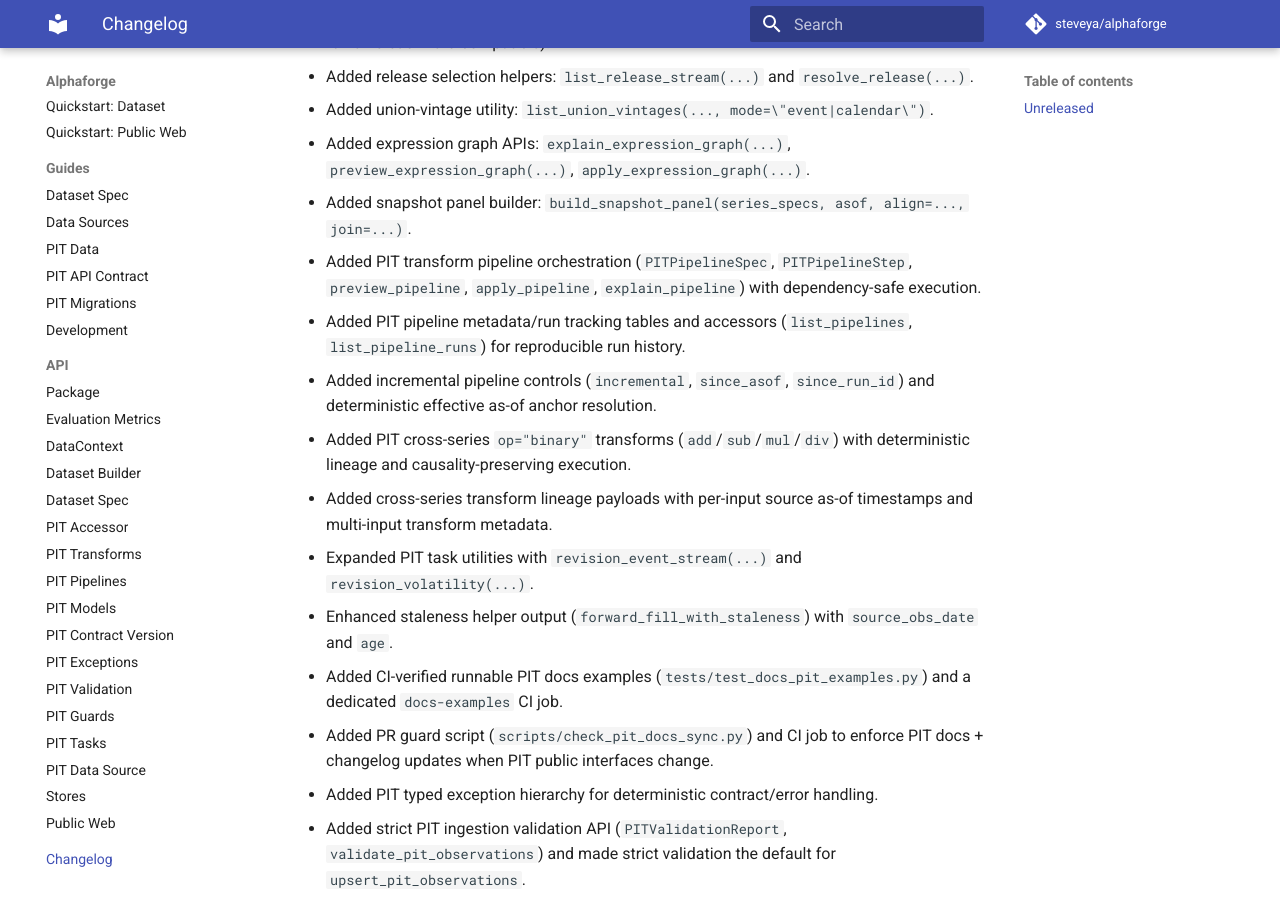
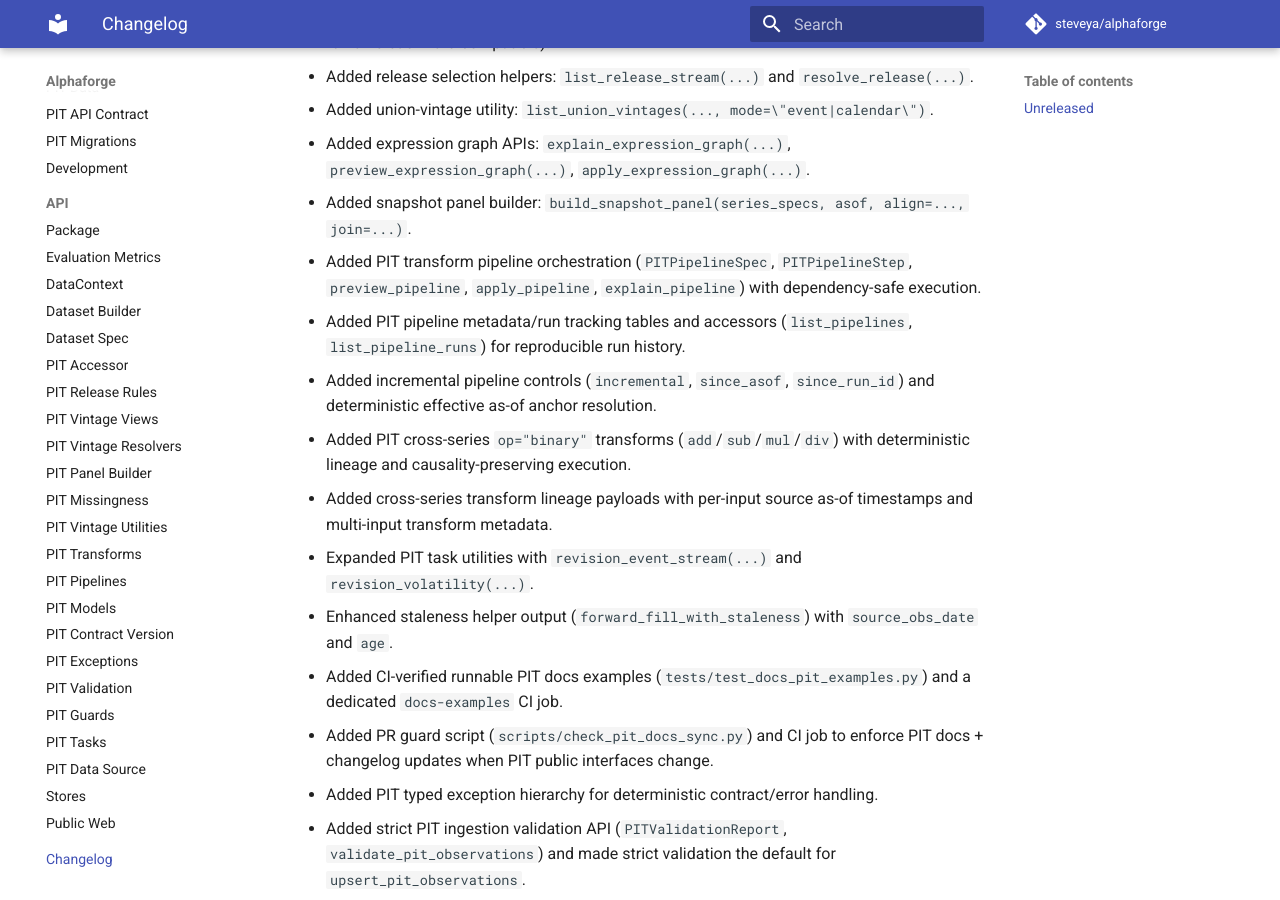
Before and after one commit to steveya/alphaforge, an MkDocs documentation site: the page built from docs/changelog.md, in a window 1280 px wide and 900 px high, scrolled down 410 px. Built offline with MkDocs 1.6.1 and Material for MkDocs 9.7.7, drawn with Linux system fonts in a browser that asks for light colours; comment, search, counter and statistics services are not loaded.

```diff
--- a/mkdocs.yml
+++ b/mkdocs.yml
@@ -52,6 +52,12 @@ nav:
       - Dataset Builder: api/dataset-builder.md
       - Dataset Spec: api/dataset-spec.md
       - PIT Accessor: api/pit-accessor.md
+      - PIT Release Rules: api/pit-release-rules.md
+      - PIT Vintage Views: api/pit-views.md
+      - PIT Vintage Resolvers: api/pit-resolvers.md
+      - PIT Panel Builder: api/pit-panel.md
+      - PIT Missingness: api/pit-missingness.md
+      - PIT Vintage Utilities: api/pit-vintage.md
       - PIT Transforms: api/pit-transforms.md
       - PIT Pipelines: api/pit-pipelines.md
       - PIT Models: api/pit-models.md
```
Also changed, not shown: CHANGELOG.md (+9 -0 lines), docs/api/pit-missingness.md (added, +3 -0 lines), docs/api/pit-panel.md (added, +3 -0 lines), docs/api/pit-release-rules.md (added, +3 -0 lines), docs/api/pit-resolvers.md (added, +3 -0 lines), docs/api/pit-views.md (added, +3 -0 lines), docs/api/pit-vintage.md (added, +3 -0 lines).
